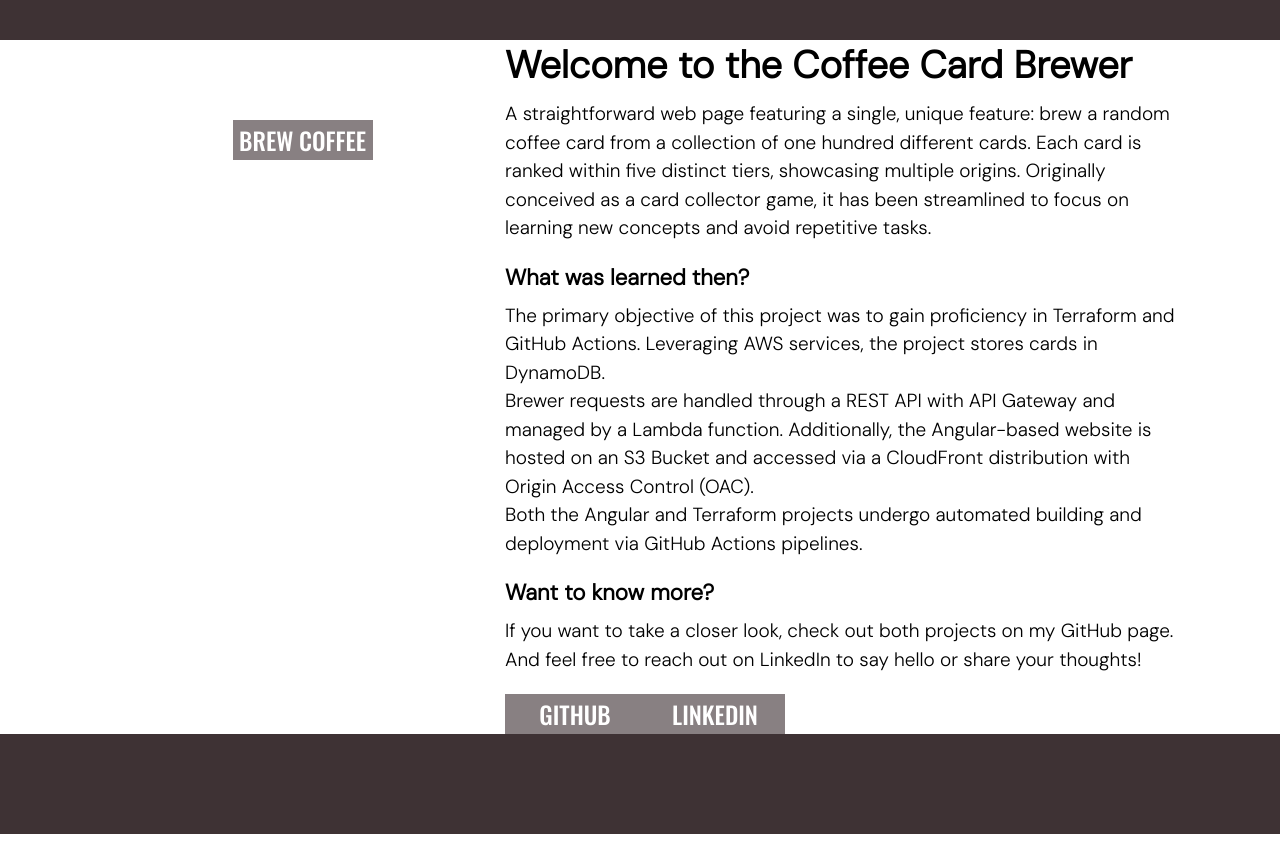
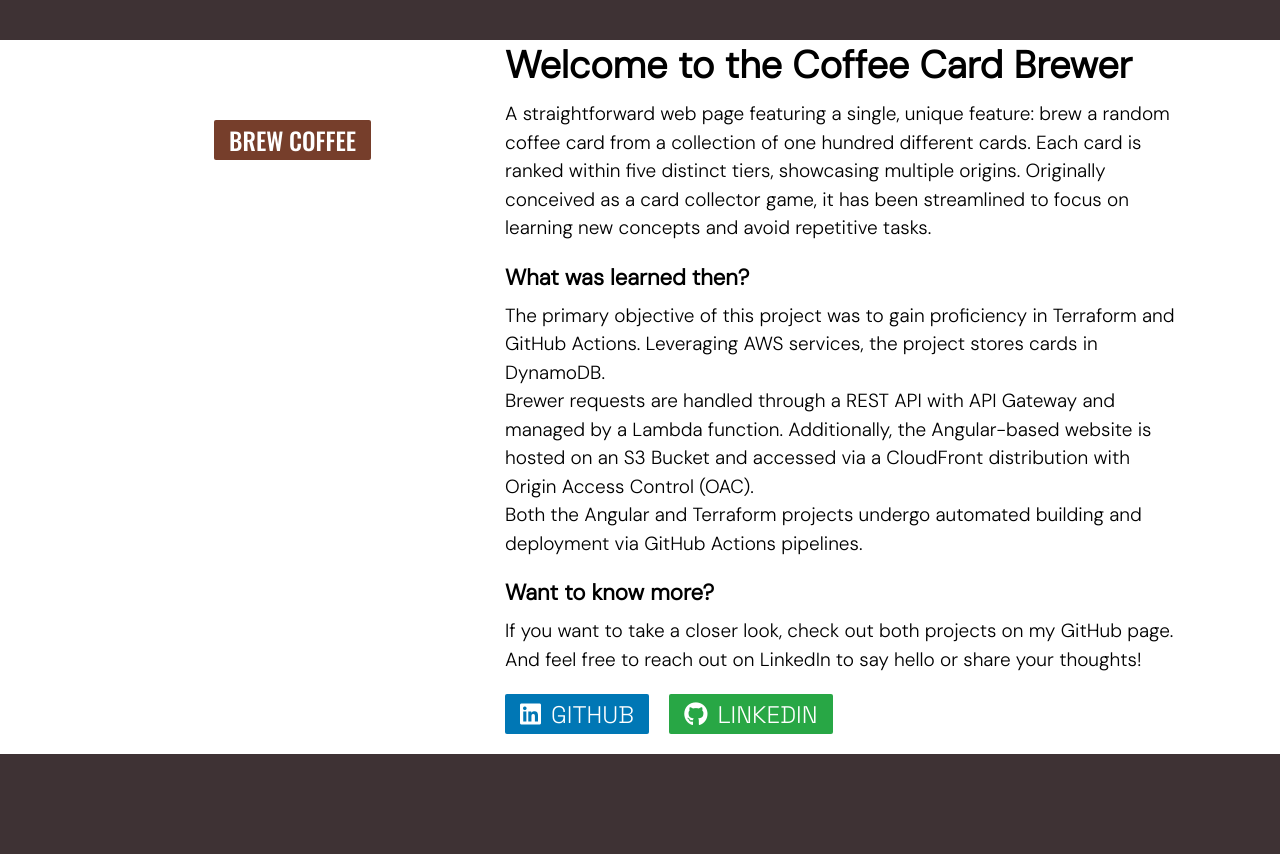
Before and after one commit to erikmichel-dev/coffee-run-web, an Angular app: page / in a window 1280 px wide. Built offline with nearby package versions, Linux system fonts and the light colour scheme.

Commit message:
refactored buttons and added networks

```diff
--- a/angular.json
+++ b/angular.json
@@ -25,6 +25,7 @@
               "src/assets"
             ],
             "styles": [
+              "node_modules/@fortawesome/fontawesome-free/css/all.min.css",
               "src/styles.css"
             ],
             "scripts": []
--- a/package.json
+++ b/package.json
@@ -19,6 +19,7 @@
     "@angular/platform-browser": "^15.1.0",
     "@angular/platform-browser-dynamic": "^15.1.0",
     "@angular/router": "^15.1.0",
+    "@fortawesome/fontawesome-free": "^6.5.1",
     "aws-cli": "^0.0.2",
     "rxjs": "~7.8.0",
     "tslib": "^2.3.0",
--- a/src/app/dashboard/brewer/brewer.component.css
+++ b/src/app/dashboard/brewer/brewer.component.css
@@ -21,13 +21,27 @@
 }
 
 .button {
+  padding: 0px 15px;
   height: 40px;
-  width: 140px;
   font-family: 'Oswald', 'Space Mono', 'Space Grotesk', sans-serif;
   font-size: x-large;
   color: white;
-  background-color: #3e32349d;
   border: none;
+  border-radius: 2px;
+  margin-right: 20px;
+  cursor: pointer;
+  transition: background-color 0.3s, transform 0.1s;
+  background-color: #763e2b;
+
+  &:active {
+    transform: translateY(1px);
+    transform: scale(0.96);
+    box-shadow: 0 0 5px rgba(0, 0, 0, 0.3);
+  }
+
+  &:hover {
+    background-color:  #ac593e;
+  }
 }
 
 .coffee-card {
--- a/src/app/dashboard/details/details.component.css
+++ b/src/app/dashboard/details/details.component.css
@@ -20,11 +20,45 @@
 }
 
 .button {
+  padding: 0px 15px;
   height: 40px;
-  width: 140px;
-  font-family: 'Oswald', 'Space Mono', 'Space Grotesk', sans-serif;
+  font-family: 'Space Grotesk', sans-serif;
+  /* font-family: Arial, Helvetica, sans-serif; */
   font-size: x-large;
   color: white;
-  background-color: #3e32349d;
   border: none;
+  border-radius: 2px;
+  margin-right: 20px;
+  cursor: pointer;
+  transition: background-color 0.3s, transform 0.1s;
+
+  &:active {
+    transform: translateY(1px);
+    transform: scale(0.96);
+  box-shadow: 0 0 5px rgba(0, 0, 0, 0.3);
+  }
+
+  i {
+    padding-right: 10px;
+  }
 }
+
+#networks {
+  margin-bottom: 20px;
+}
+
+.linkedin {
+  background-color: #28a745;
+
+  &:hover {
+    background-color:  #40b748;
+  }
+}
+
+.github {
+  background-color: #0077B5;
+
+  &:hover {
+    background-color: #1C98D7;
+  }
+}
--- a/src/app/dashboard/details/details.component.html
+++ b/src/app/dashboard/details/details.component.html
@@ -15,7 +15,7 @@
     </div>
   </div>
   <div id="networks">
-    <button class="button">GITHUB</button>
-    <button class="button">LINKEDIN</button>
+    <button class="button github" (click)="goToGithub()"><i class="fab fa-linkedin"></i>GITHUB</button>
+    <button class="button linkedin" (click)="goToLinkedin()"><i class="fab fa-github"></i>LINKEDIN</button>
   </div>
 </div>
--- a/src/app/dashboard/details/details.component.ts
+++ b/src/app/dashboard/details/details.component.ts
@@ -7,4 +7,11 @@ import { Component } from '@angular/core';
 })
 export class DetailsComponent {
 
+  goToLinkedin() {
+    window.open('https://www.linkedin.com/in/erikmichel/', '_blank');
+  }
+
+  goToGithub() {
+    window.open('https://github.com/erikmichel-dev', '_blank');
+  }
 }
```
Also changed, not shown: 1 other file (tests, documents, lock files or other folders).
